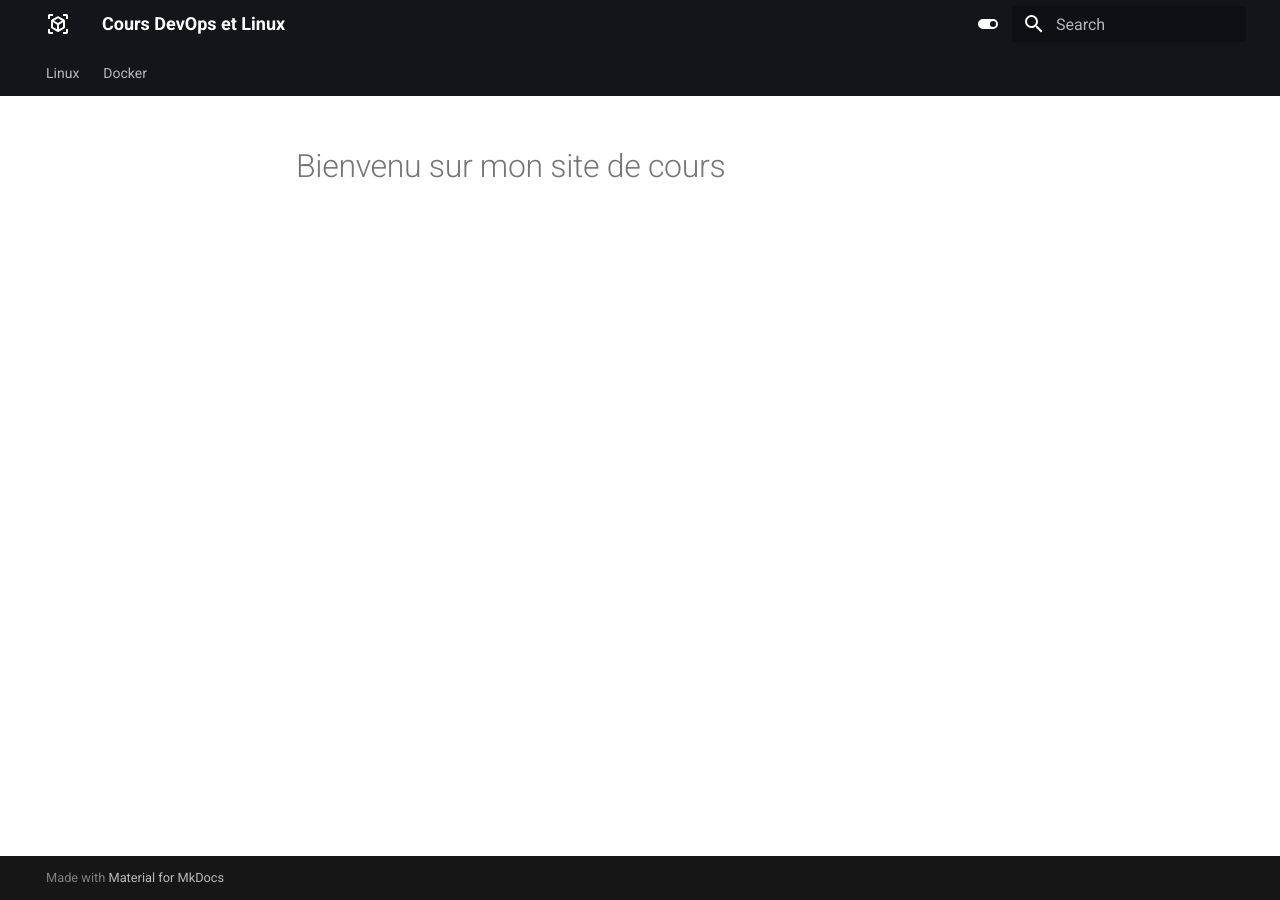
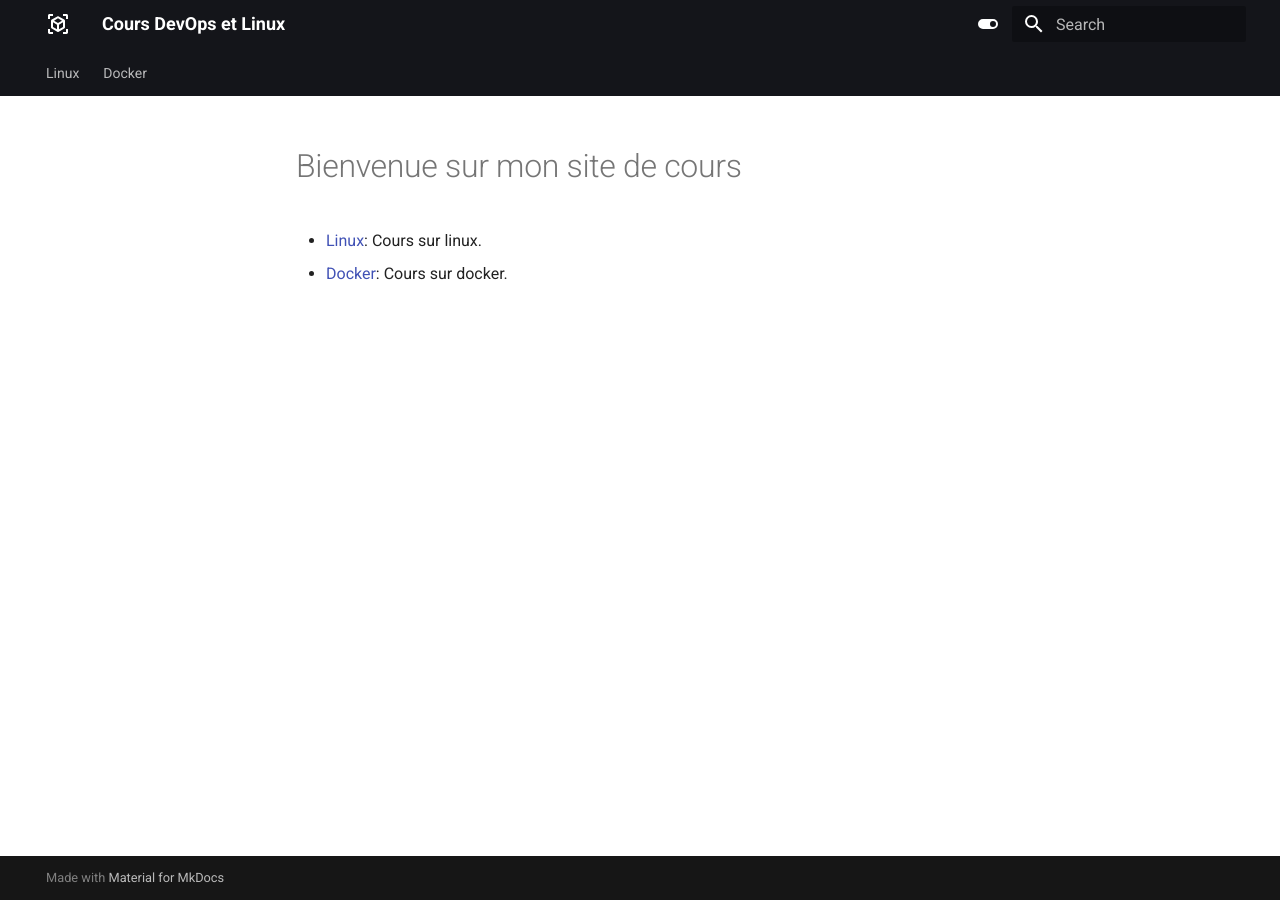
Before and after one commit to ThomasHerve/support-cours, an MkDocs documentation site: the page built from docs/index.md, in a window 1280 px wide. Built offline with MkDocs 1.6.1 and Material for MkDocs 9.7.7, drawn with Linux system fonts in a browser that asks for light colours.

Commit message:
Découpage

```diff
--- a/docs/index.md
+++ b/docs/index.md
@@ -1 +1,4 @@
-# Bienvenu sur mon site de cours
+# Bienvenue sur mon site de cours
+
+* [Linux](linux/index.md): Cours sur linux.
+* [Docker](docker/index.md): Cours sur docker.
```
